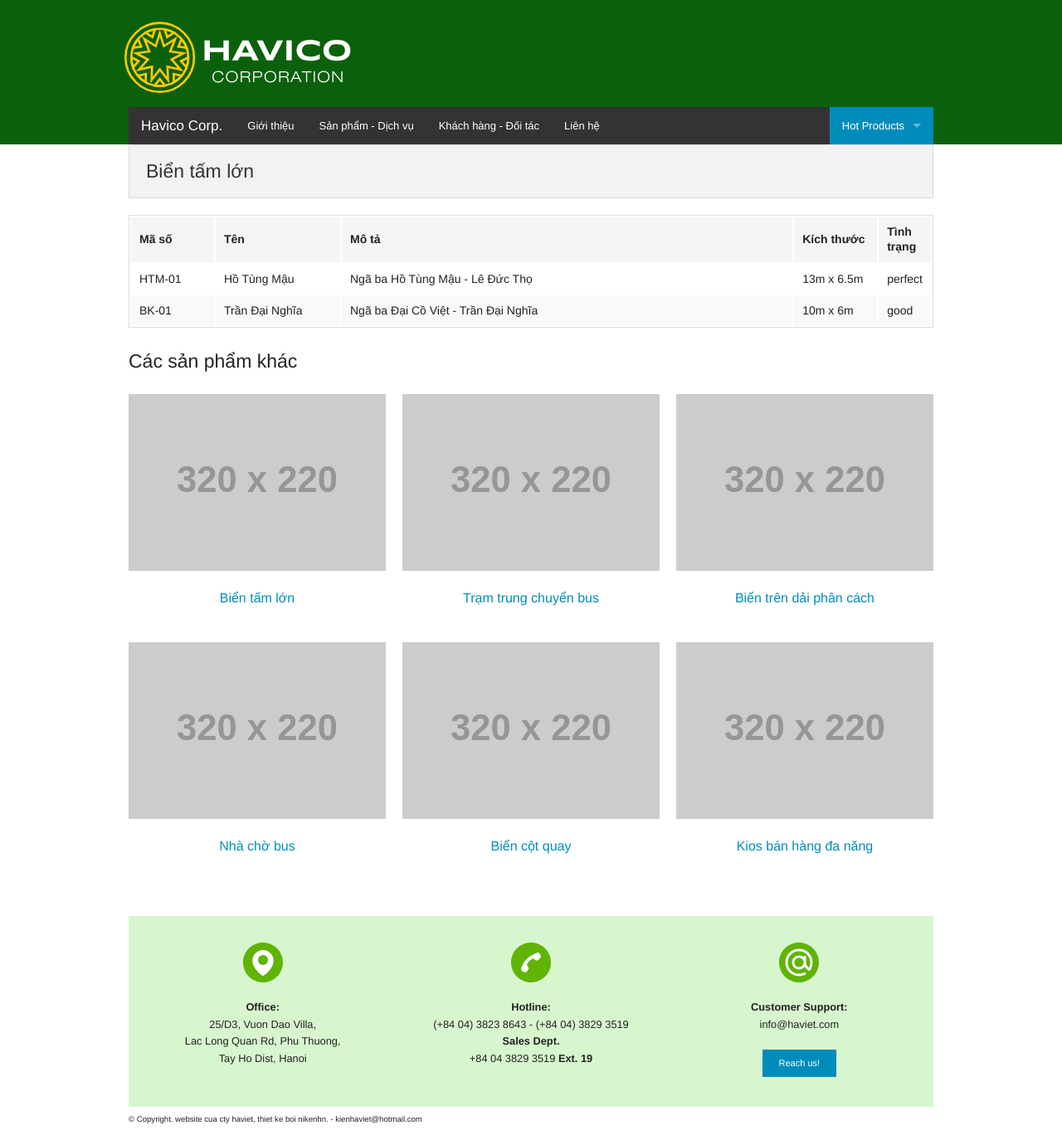
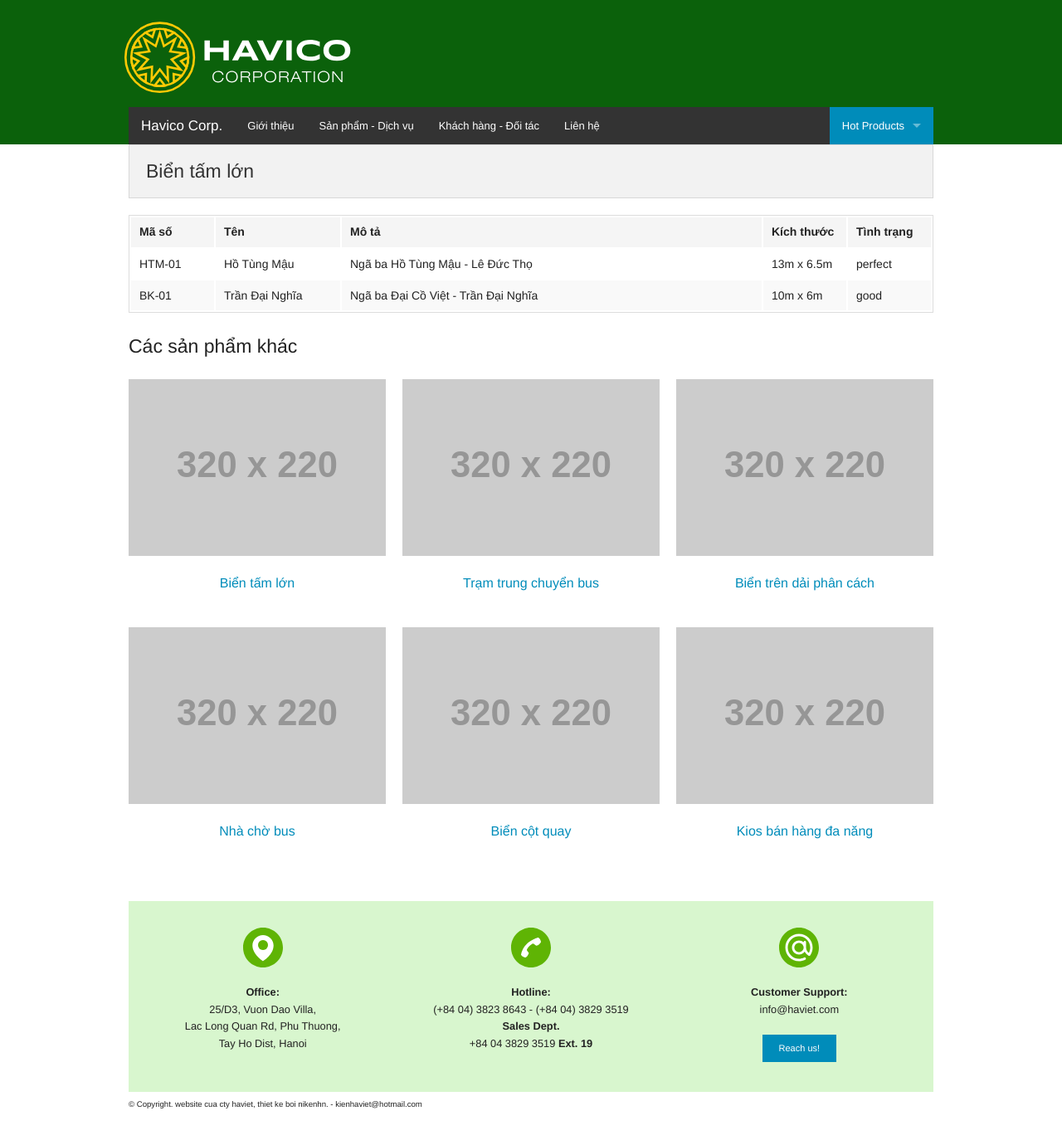
Before and after one commit to haviet/static-on-foundation, a Jekyll site: the page built from sanpham/billboard.html, in a window 1280 px wide. Shown: the whole page at 83% size. Built offline with Jekyll 4.4.1, drawn with Linux system fonts in a browser that asks for light colours.

Commit message:
Update table-billboard.html

```diff
--- a/_includes/table-billboard.html
+++ b/_includes/table-billboard.html
@@ -5,7 +5,7 @@
       <th width="150">Tên</th>
       <th>Mô tả</th>
       <th width="100">Kích thước</th>
-      <th width="50">Tình trạng</th>
+      <th width="100">Tình trạng</th>
     </tr>
   </thead>
   <tbody>
```
